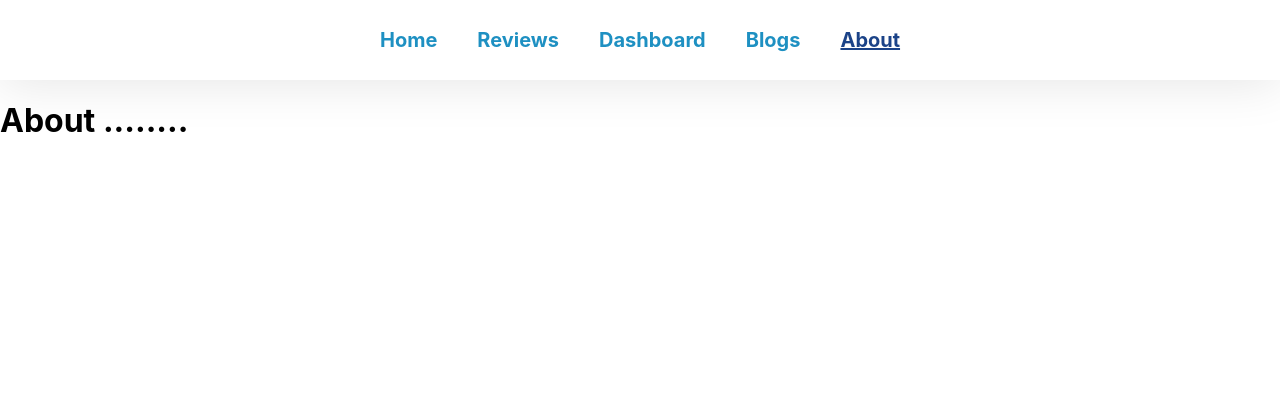
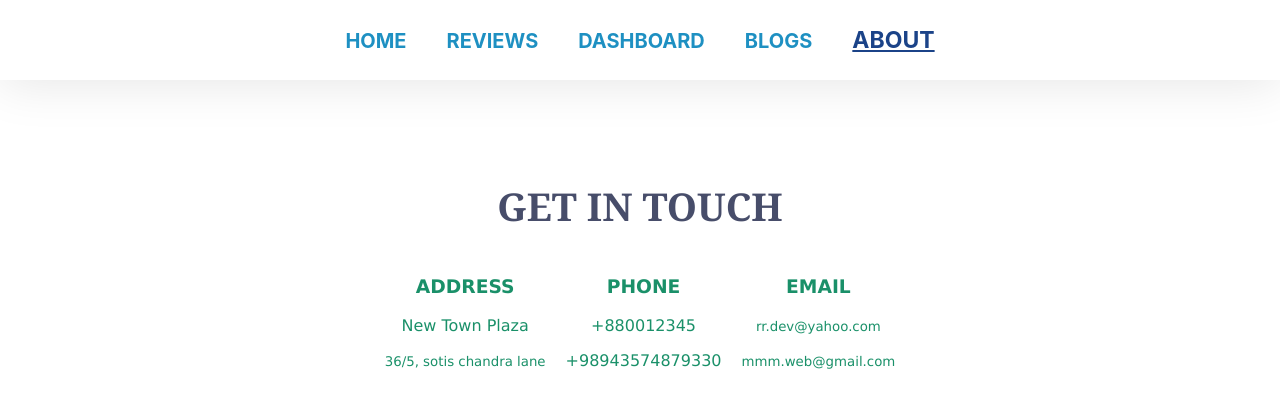
Before and after one commit to raselcsedev/laptop-review, a React (Create React App) app: page /about in a window 1280 px wide. Shown: the top 408 px of the page. Built offline with nearby package versions, Linux system fonts and the light colour scheme.

Commit message:
about page designed

```diff
--- a/src/App.js
+++ b/src/App.js
@@ -17,9 +17,9 @@ function App() {
     <div >
       <Routes>
         <Route path='/' element={<Home></Home>}></Route>
-        <Route path='/review' element={<Review></Review>}></Route>
+        <Route path='/reviews' element={<Review></Review>}></Route>
         <Route path='/dashboard' element={<Dashboard></Dashboard>}></Route>
-        <Route path='/blog' element={<Blog></Blog>}></Route>
+        <Route path='/blogs' element={<Blog></Blog>}></Route>
         <Route path='/about' element={<About></About>}></Route>
         <Route path='*' element={<NotFound></NotFound>}></Route>
       </Routes>
--- a/src/components/About/About.css
+++ b/src/components/About/About.css
@@ -0,0 +1,29 @@
+.about{
+    text-align: center;
+    font-size: larger;
+    font-family: Georgia, 'Times New Roman', Times, serif;
+
+}
+.about h1{
+    margin-top: 100px;
+    color: rgba(25, 32, 69, 0.801);
+}
+.contact-us{
+    display: flex;
+    gap: 20px;
+    align-items: center;
+    justify-content: center;
+    font-family: 'Lucida Sans', 'Lucida Sans Regular', 'Lucida Grande', 'Lucida Sans Unicode', Geneva, Verdana, sans-serif;
+    font-size: medium;
+    color: rgba(11, 137, 95, 0.936);
+}
+
+@media (max-width:650px) {
+
+
+    .contact-us{
+        gap: 25px;
+        font-size: small;
+    }
+
+}
--- a/src/components/About/About.js
+++ b/src/components/About/About.js
@@ -1,9 +1,27 @@
 import React from 'react';
+import './About.css'
 
 const About = () => {
     return (
-        <div>
-            <h1>About ........</h1>
+        <div className='about'>
+            <h1>GET IN TOUCH</h1>
+            <div className='contact-us'>
+                <div>
+                    <h3>ADDRESS</h3>
+                    <p>New Town Plaza</p>
+                    <p><small>36/5, sotis chandra lane</small></p>
+                </div>
+                <div>
+                    <h3>PHONE</h3>
+                    <p>+880012345</p>
+                    <p>+98943574879330</p>
+                </div>
+                <div>
+                    <h3>EMAIL</h3>
+                    <p><small>rr.dev@yahoo.com</small></p>
+                    <p><small>mmm.web@gmail.com</small></p>
+                </div>
+            </div>
         </div>
     );
 };
--- a/src/components/Header/Header.css
+++ b/src/components/Header/Header.css
@@ -10,10 +10,11 @@ nav {
   }
 
   .link {
-    text-decoration: none;
+    text-decoration:none;
     margin:0px 20px;
     font-size: 20px;
     color: #1e90c2;
+    transition: color ease-in-out 300ms;
   }
 
   .link:hover {
@@ -23,6 +24,40 @@ nav {
   .active-link {
     text-decoration:underline;
     margin:0px 20px;
-    font-size: 20px;
+    font-size: 23px;
     color: #1b4388;
+    transition: color ease-in-out 300ms;
   }
+
+  @media (max-width:650px) {
+    nav {
+      height: 80px;
+      display: flex;
+      justify-content: center;
+      align-items: center;
+      box-shadow: 0px 4px 50px rgba(0, 0, 0, 0.1);
+      padding: 0 5%;
+      font-weight: 700;
+      font-size: small;
+    }
+    .link {
+      text-decoration:none;
+      margin:0px 20px;
+      font-size: 15px;
+      color: #1e90c2;
+      transition: color ease-in-out 300ms;
+    }
+
+    .link:hover {
+      color: #1b4388;
+    }
+
+    .active-link {
+      text-decoration:underline;
+      margin:0px 20px;
+      font-size: 18px;
+      color: #1b4388;
+      transition: color ease-in-out 300ms;
+    }
+
+  }
--- a/src/components/Header/Header.js
+++ b/src/components/Header/Header.js
@@ -7,11 +7,11 @@ const Header = () => {
         <nav>
 
             <div className='link-container'>
-                <NavLink className={({ isActive }) => (isActive ? "active-link" : "link")}to='/'>Home</NavLink>
-                <NavLink className={({ isActive }) => (isActive ? "active-link" : "link")}to='/review'>Reviews</NavLink>
-                <NavLink className={({ isActive }) => (isActive ? "active-link" : "link")}to='/dashboard'>Dashboard</NavLink>
-                <NavLink className={({ isActive }) => (isActive ? "active-link" : "link")}to='/blog'>Blogs</NavLink>
-                <NavLink className={({ isActive }) => (isActive ? "active-link" : "link")}to='/about'>About</NavLink>
+                <NavLink className={({ isActive }) => (isActive ? "active-link" : "link")}to='/'>HOME</NavLink>
+                <NavLink className={({ isActive }) => (isActive ? "active-link" : "link")}to='/reviews'>REVIEWS</NavLink>
+                <NavLink className={({ isActive }) => (isActive ? "active-link" : "link")}to='/dashboard'>DASHBOARD</NavLink>
+                <NavLink className={({ isActive }) => (isActive ? "active-link" : "link")}to='/blogs'>BLOGS</NavLink>
+                <NavLink className={({ isActive }) => (isActive ? "active-link" : "link")}to='/about'>ABOUT</NavLink>
 
             </div>
         </nav>
--- a/src/components/Home/Home.css
+++ b/src/components/Home/Home.css
@@ -14,6 +14,7 @@
     font-family: 'Franklin Gothic Medium', 'Arial Narrow', Arial, sans-serif;
 }
 .profile-title h2{
+    margin-top: 0px;
     font-weight:bolder;
     color: rgb(13, 9, 131);
     font-family: 'Franklin Gothic Medium', 'Arial Narrow', Arial, sans-serif;
@@ -34,7 +35,10 @@
 }
 .customer-reviews-title{
     width: 100%;
+    font-weight: 900;
     text-align: center;
+    color: rgb(3, 93, 93);
+    font-family: 'Courier New', Courier, monospace;
 }
 
 .customer-reviews{
@@ -60,7 +64,7 @@
     text-decoration: none;
 }
 
-@media (max-width: 767px) {
+@media (max-width: 750px) {
     .home-profile img{
         height: 300px;
         width: 250px;
--- a/src/components/Home/Home.js
+++ b/src/components/Home/Home.js
@@ -31,7 +31,7 @@ const Home = () => {
             }
             </div>
             <div className='reviews-button-section'>
-            <button className='review-button'> <Link className='review-link' to='/review'>See All Reviews</Link> </button>
+            <button className='review-button'> <Link className='review-link' to='/reviews'>See All Reviews</Link> </button>
             </div>
         </div>
         </>
--- a/src/components/MyRecharts/MyRecharts.js
+++ b/src/components/MyRecharts/MyRecharts.js
@@ -46,13 +46,11 @@ const MyRecharts = () => {
       <div className='line-chart'>
         <h3>Line Chart-</h3>
         <LineChart width={500} height={300} data={data}>
-          <Line dataKey={'month'}></Line>
-          <Line dataKey={'investment'}></Line>
           <Line dataKey={'sell'}></Line>
-          <Line dataKey={'revenue'}></Line>
           <Tooltip></Tooltip>
-          <XAxis></XAxis>
+          <XAxis dataKey={'month'}></XAxis>
           <YAxis></YAxis>
+          <Legend></Legend>
         </LineChart>
       </div>
 
@@ -75,9 +73,9 @@ const MyRecharts = () => {
           <CartesianGrid strokeDasharray="3 3" />
           <Tooltip />
           <Area type="monotone" dataKey="investment" stroke="#82ca9d" fillOpacity={1} fill="url(#colorPv)" />
-          <Area type="monotone" dataKey="sell" stroke="#82ca9d" fillOpacity={1} fill="url(#colorPv)" />
           <Area type="monotone" dataKey="revenue" stroke="#82ca9d" fillOpacity={1} fill="url(#colorPv)" />
           <Tooltip></Tooltip>
+          <Legend></Legend>
         </AreaChart>
       </div>
 
@@ -90,7 +88,6 @@ const MyRecharts = () => {
           <Tooltip />
           <Legend />
           <Bar dataKey="investment" fill="#8884d8" />
-          {/* <Bar dataKey="sell" fill="#82ca9d" /> */}
           <Bar dataKey="revenue" fill="#82ca9d" />
         </BarChart>
       </div>
@@ -104,7 +101,6 @@ const MyRecharts = () => {
           <Legend />
           <CartesianGrid stroke="#f5f5f5" />
           <Area type="monotone" dataKey="investment" fill="#8884d8" stroke="#8884d8" />
-          {/* <Bar dataKey="sell" barSize={20} fill="#413ea0" /> */}
           <Line type="monotone" dataKey="revenue" stroke="#ff7300" />
         </ComposedChart>
 
--- a/src/components/NotFound/NotFound.css
+++ b/src/components/NotFound/NotFound.css
@@ -0,0 +1,14 @@
+.not-found-page {
+    text-align: center;
+    margin: 0px;
+}
+.not-found-page h1{
+    margin-bottom: 0px;
+}
+.not-found-page p{
+    font-style: italic;
+    font-size: xx-large;
+    font-weight: lighter;
+    font-family: Impact, Haettenschweiler, 'Arial Narrow Bold', sans-serif;
+    margin-top: 0px;
+}
--- a/src/components/NotFound/NotFound.js
+++ b/src/components/NotFound/NotFound.js
@@ -1,9 +1,17 @@
 import React from 'react';
+import './NotFound.css'
 
 const NotFound = () => {
     return (
-        <div>
-            <h1><small>404</small></h1>
+        <div className='not-found-page'>
+            <h1
+                style={{
+                    textAlign: 'center', color: 'red', fontSize: '100px', fontFamily: 'monospace'
+                }}
+            >404
+            </h1>
+            <p>PAGE NOT FOUND</p>
+
         </div>
     );
 };
```
Also changed, not shown: src/assets/404-page-image.png (added), 1 other file (tests, documents, lock files or other folders).
